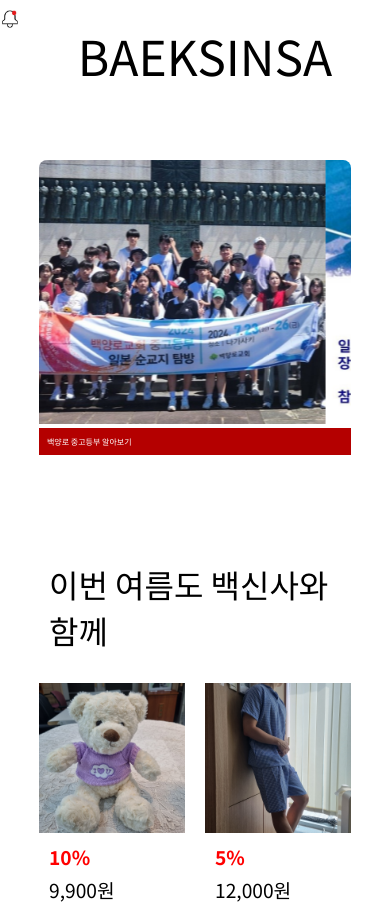
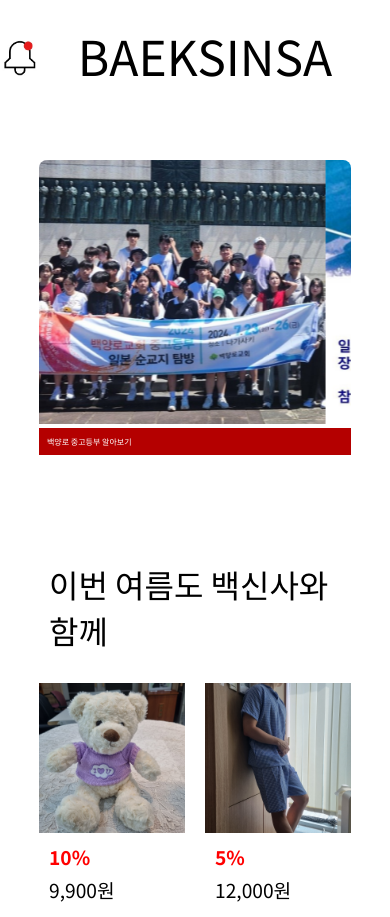
Before and after one commit to nhn0810/baeksinsa, a plain HTML site: page index.html in a window 390 px wide. Shown: the top 917 px of the page. Drawn offline with Linux system fonts and the light colour scheme.

Commit message:
Update index.html

```diff
--- a/index.html
+++ b/index.html
@@ -46,8 +46,8 @@
             background-image: url('alarm1.jpg');
             background-size: contain;
             background-repeat: no-repeat;
-            width: 30px;
-            height: 30px;
+            width: 40px;
+            height: 40px;
 
             cursor: pointer;
         }
@@ -279,11 +279,11 @@
             .sticky-header .notification-button {
                 position: absolute;
                 left: 0; /* 왼쪽 끝으로 이동 */
-                top: 10px; /* 상단으로부터의 위치 */
+                top: 40px; /* 상단으로부터의 위치 */
                 background-size: contain;
                 background-repeat: no-repeat;
-                width: 20px;
-                height: 20px;
+                width: 40px;
+                height: 40px;
             }
 
             .sticky-header .title {
```
